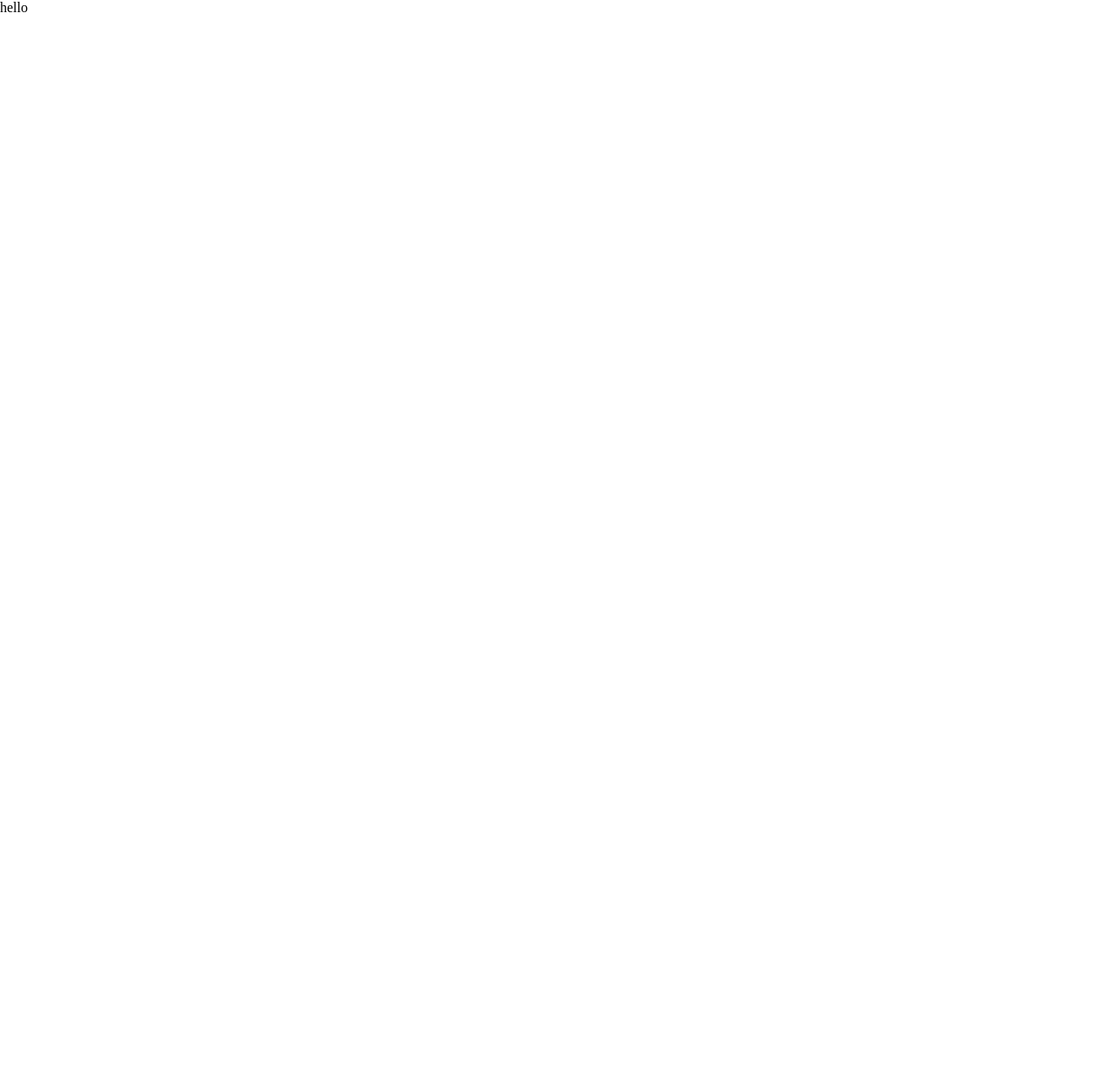
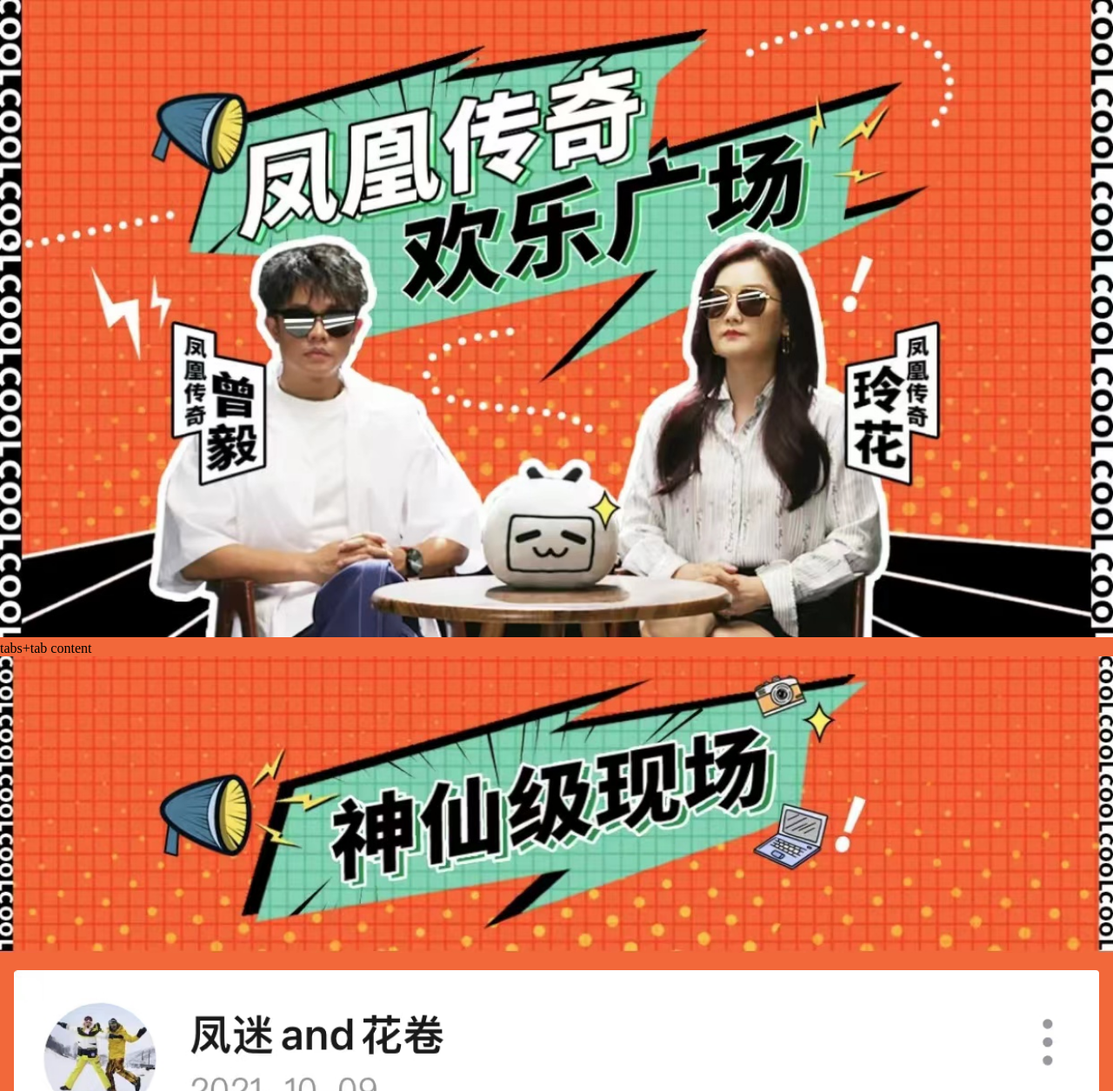
Before and after one commit to alallas/activity-page, a React (Create React App) app: page / in a window 1280 px wide. Shown: the top 1255 px of the page at 87% size. Before the commit the page ends 800 px from the top, so only its background shows below. Built offline with nearby package versions, Linux system fonts and the light colour scheme.

Commit message:
完成第一和第三部分的基础样式

```diff
--- a/src/App.tsx
+++ b/src/App.tsx
@@ -1,9 +1,15 @@
 import React from 'react';
+import FirstSection from './sections/FirstSection';
+import SecondSection from './sections/SecondSection';
+import ThirdSection from './sections/ThirdSection';
+import styles from "./styles.module.scss";
 
 function App() {
   return (
-    <div className="App">
-      hello
+    <div className={styles.app}>
+      <FirstSection />
+      <SecondSection />
+      <ThirdSection />
     </div>
   );
 }
--- /dev/null
+++ b/src/sections/FirstSection/index.tsx
@@ -0,0 +1,13 @@
+import {FC} from "react";
+import BannerImage from "../../assets/banner.jpg";
+import styles from "./styles.module.scss";
+
+const FirstSection: FC = () => {
+    return(
+        <div className={styles.firstSection}>
+            <img src={BannerImage} alt="Banner"/>
+        </div>
+    );
+}
+
+export default FirstSection;
--- /dev/null
+++ b/src/sections/FirstSection/styles.module.scss
@@ -0,0 +1,5 @@
+.firstSection{
+    img{
+        width: 100%;
+    }
+}
--- /dev/null
+++ b/src/sections/SecondSection/index.tsx
@@ -0,0 +1,11 @@
+import {FC} from "react";
+
+const SecondSection: FC = () => {
+    return(
+        <div>
+            tabs+tab content
+        </div>
+    );
+}
+
+export default SecondSection;
--- /dev/null
+++ b/src/sections/ThirdSection/index.tsx
@@ -0,0 +1,18 @@
+import {FC} from "react";
+import Title1Image from "../../assets/title1.jpg";
+import Title2Image from "../../assets/title2.jpg";
+import CommonImage from "../../assets/comment.jpg";
+import styles from "./styles.module.scss";
+
+const ThirdSection: FC = () => {
+    return(
+        <div className={styles.thirdSection}>
+            <img src={Title1Image} alt="Title 1" />
+            <img className={styles.comment} src={CommonImage} alt="Comment" />
+            <img src={Title2Image} alt="Title 2" />
+            <img className={styles.comment} src={CommonImage} alt="Comment" />
+        </div>
+    );
+}
+
+export default ThirdSection;
--- /dev/null
+++ b/src/sections/ThirdSection/styles.module.scss
@@ -0,0 +1,10 @@
+.thirdSection{
+    img{
+        width: 100%;
+
+        &.comment{
+            border-radius: 20px;
+            padding: 16px;
+        }
+    }
+}
--- /dev/null
+++ b/src/styles.module.scss
@@ -0,0 +1,3 @@
+.app{
+    background-color: #F2683A;
+}
```
Also changed, not shown: src/assets/banner.jpg.
